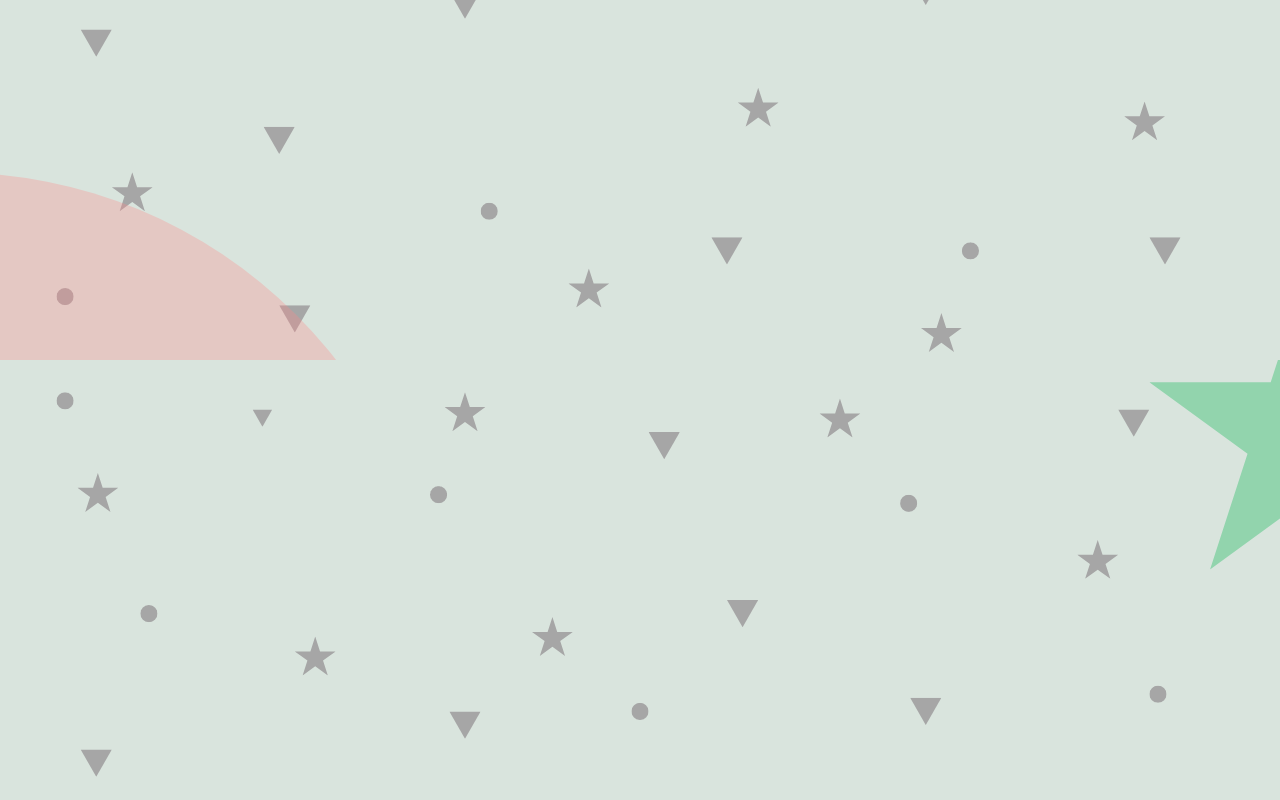
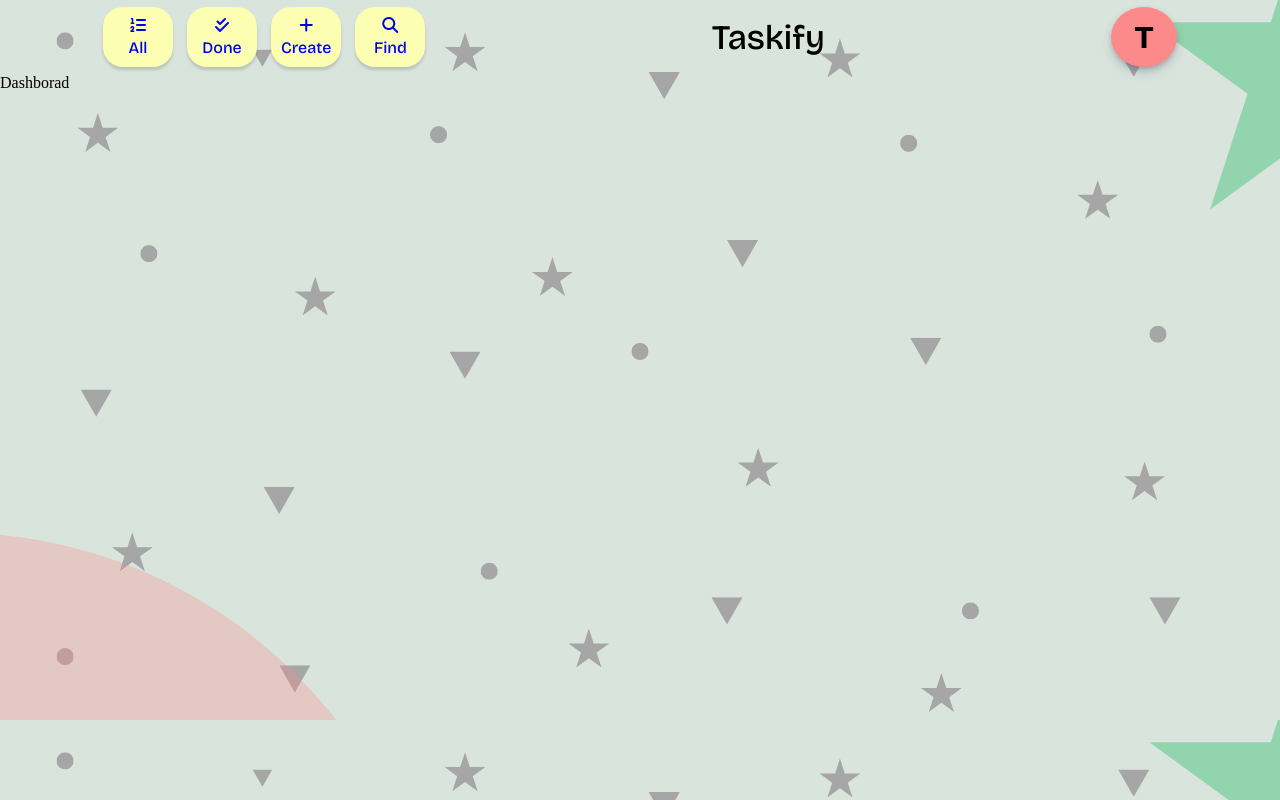
Before and after one commit to tahaali-dev/Taskifyclient, a React (Vite) app: page /dash in a window 1280 px wide. Before the commit this address had no page. Built offline with nearby package versions, Linux system fonts and the light colour scheme.

Commit message:
nav com test 1

```diff
--- a/index.html
+++ b/index.html
@@ -1,12 +1,16 @@
-<!doctype html>
-<html lang="en" >
+<!DOCTYPE html>
+<html lang="en">
   <head>
     <meta charset="UTF-8" />
     <!-- <link rel="icon" type="image/svg+xml" href="/vite.svg" /> -->
     <meta name="viewport" content="width=device-width, initial-scale=1.0" />
+    <script
+      src="https://kit.fontawesome.com/5c174a778e.js"
+      crossorigin="anonymous"
+    ></script>
     <title>Taskify</title>
   </head>
-  <body >
+  <body>
     <div id="root"></div>
     <script type="module" src="/src/main.jsx"></script>
   </body>
--- a/src/App.jsx
+++ b/src/App.jsx
@@ -1,13 +1,17 @@
 import LandingPage from "./Pages/Landing Page/LandingPage";
 import { BrowserRouter, Routes, Route } from "react-router-dom";
 import AuthPage from "./Pages/AuthPage/AuthPage";
+import Dash from "./Pages/Dashboard/Dash";
+import Layout from "./Components/Layout/Layout";
 
 export default function App() {
   return (
     <BrowserRouter>
       <Routes>
         <Route path="/" element={<LandingPage />} />
-        {/* <Route path="/auth" element={<AuthPage/>}/> */}
+        <Route  element={<Layout />}>
+          <Route path="/dash" element={<Dash />} />
+        </Route>
       </Routes>
     </BrowserRouter>
   );
--- /dev/null
+++ b/src/Components/Layout/Layout.jsx
@@ -0,0 +1,14 @@
+import React from 'react'
+import { Outlet } from 'react-router-dom'
+import Navabr from '../Navbar/Navabr'
+
+const Layout = () => {
+  return (
+    <>
+       <Navabr />
+      <Outlet />
+    </>
+  )
+}
+
+export default Layout
--- /dev/null
+++ b/src/Components/Navbar/Navabr.jsx
@@ -0,0 +1,89 @@
+import React, { useState } from "react";
+import "./Navbar.css";
+import { Link } from "react-router-dom";
+import { motion } from "framer-motion";
+
+const Navabr = () => {
+  const [menu, SetMenu] = useState("m-m-c");
+
+  const MobileMenuHandle = () => {
+    if (menu === "m-m-c") {
+      SetMenu((prev) => "mobile-menu");
+    } else {
+      SetMenu("m-m-c");
+    }
+  };
+
+  return (
+    <>
+      <div className="w-full full-nav">
+        <div className="w-85 nav-cont">
+          <motion.div
+            initial={{ opacity: 0 }}
+            animate={{ opacity: 1 }}
+            transition={{ duration: 1 }}
+            className="left-nav"
+          >
+            <Link className="link">
+              <i className="fa-solid fa-list-ol"></i>All
+            </Link>
+            <Link className="link">
+              <i className="fa-solid fa-check-double"></i>Done
+            </Link>
+
+            <Link className="link">
+              <i className="fa-solid fa-plus"></i>Create
+            </Link>
+
+            <Link className="link">
+              <i className="fa-solid fa-magnifying-glass"></i>Find
+            </Link>
+          </motion.div>
+          <div className="center">
+            <h2>Taskify</h2>
+          </div>
+          <div className="right-nav">
+            <h2>T</h2>
+          </div>
+        </div>
+      </div>
+      {/* Mobile Navbar */}
+      <div className="w-full m-full ">
+        <div className="mo-nav">
+          <div className="left-m">
+            <h2>Taskify</h2>
+          </div>
+
+          <div className="right-m" onClick={MobileMenuHandle}>
+            <i className="fa-solid fa-bars-staggered"></i>
+          </div>
+        </div>
+      </div>
+
+      <div className={menu}>
+        <div className="m-menu">
+          <Link className=" m-menu-1 menu">
+            <i className="fa-solid fa-list-ol"></i>All
+          </Link>
+          <Link className="m-menu-2 menu">
+            <i className="fa-solid fa-check-double"></i>Done
+          </Link>
+
+          <Link className="m-menu-3 menu">
+            <i className="fa-solid fa-plus"></i>Create
+          </Link>
+
+          <Link className="m-menu-4 menu">
+            <i className="fa-solid fa-magnifying-glass"></i>Find
+          </Link>
+
+          <Link className="m-menu-5 menu" onClick={MobileMenuHandle}>
+            <i className="fa-regular fa-circle-xmark"></i>Close
+          </Link>
+        </div>
+      </div>
+    </>
+  );
+};
+
+export default Navabr;
--- /dev/null
+++ b/src/Components/Navbar/Navbar.css
@@ -0,0 +1,171 @@
+.full-nav {
+  /* background-color: #bfeeda; */
+}
+
+.nav-cont {
+  /* border: 1px solid; */
+  display: flex;
+  justify-content: space-between;
+}
+.left-nav {
+  /* border: 1px solid red; */
+  display: flex;
+}
+.link {
+  /* border: 1px solid red; */
+  background-color: var(--back2);
+  display: flex;
+  flex-direction: column;
+  padding: 10px;
+  min-width: 70px;
+  justify-content: center;
+  align-items: center;
+  gap: 5px;
+  margin: 7px;
+  border-radius: 20px;
+  text-decoration: none;
+  font-family: var(--bric);
+  box-shadow: rgba(0, 0, 0, 0.15) 0px 3px 3px 0px;
+  transition: 0.3s ease-in-out;
+}
+.link:hover {
+  transform: scale(1.05);
+  transition: 0.3s ease-in-out;
+  color: black;
+}
+
+.center {
+  /* border: 1px solid; */
+  display: flex;
+  align-items: center;
+  font-family: var(--bric);
+  margin: 7px;
+  padding: 0px 10px;
+  font-size: 23px;
+}
+.right-nav {
+  /* border: 1px solid red; */
+  min-width: 66px;
+  border-radius: 50%;
+  display: flex;
+  justify-content: center;
+  align-items: center;
+  background-color: var(--pink);
+  margin: 7px;
+  box-shadow: rgba(50, 50, 93, 0.25) 0px 6px 12px -2px,
+    rgba(0, 0, 0, 0.3) 0px 3px 7px -3px;
+}
+.right-nav h2 {
+  font-family: var(--mont);
+  font-size: 30px;
+}
+.m-full {
+  display: none;
+}
+.mo-nav {
+  display: none;
+}
+
+@media (max-width: 786px) {
+  .nav-cont {
+    display: none;
+  }
+  /* Mobile Nav Bar */
+
+  .m-full {
+    display: flex;
+    background-color: var(--pink);
+    min-width: 100%;
+    min-height: 6vh;
+  }
+  /* Mobile Nav Bar */
+  .mo-nav {
+    display: flex;
+    justify-content: space-between;
+    min-width: 95%;
+  }
+  .left-m {
+    /* border: 1px solid yellow; */
+    display: flex;
+    justify-content: center;
+    align-items: center;
+    min-width: 40px;
+    font-family: var(--bric);
+    color: var(--back2);
+  }
+  .right-m {
+    /* border: 1px solid; */
+    min-width: 50px;
+    font-size: 28px;
+    display: flex;
+    justify-content: center;
+    align-items: center;
+  }
+}
+
+/* Mobile Menu */
+.mobile-menu {
+  position: absolute;
+  top: 0;
+  /* border: 1px solid; */
+  background-color: var(--back3);
+  min-width: 100%;
+  min-height: 100%;
+  display: flex;
+  justify-content: center;
+  align-items: center;
+}
+
+.m-menu {
+  /* border: 1px solid; */
+  min-height: 50vh;
+  min-width: 80vw;
+  display: grid;
+  grid-template-areas:
+    "m1 m2"
+    "m1 m3"
+    "m4 m5";
+  gap: 10px;
+}
+.menu {
+  /* border: 1px solid; */
+  display: flex;
+  flex-direction: column;
+  justify-content: center;
+  align-items: center;
+  border-radius: 30px;
+  font-size: 20px;
+  text-decoration: none;
+  gap: 10px;
+  font-family: var(--bric);
+  color: var(--black);
+  box-shadow: rgba(0, 0, 0, 0.15) 0px 3px 3px 0px;
+}
+
+.m-menu-1 {
+  grid-area: m1;
+  background-color: #ffd966;
+}
+.m-menu-2 {
+  grid-area: m2;
+  background-color: #bbd6b8;
+
+}
+.m-menu-3 {
+  grid-area: m3;
+  background-color: #6096b4;
+
+}
+.m-menu-4 {
+  grid-area: m4;
+  background-color: #b8e8fc;
+
+}
+.m-menu-5 {
+  grid-area: m5;
+  background-color: #bb6464;
+
+}
+.m-m-c{
+    display: none;
+}
--- /dev/null
+++ b/src/Pages/Dashboard/Dash.jsx
@@ -0,0 +1,13 @@
+import React from "react";
+import Navabr from "../../Components/Navbar/Navabr";
+import { Outlet } from "react-router-dom";
+
+const Dash = () => {
+  return (
+    <div>
+     Dashborad
+    </div>
+  );
+};
+
+export default Dash;
--- a/src/Pages/Landing Page/LeftCont.jsx
+++ b/src/Pages/Landing Page/LeftCont.jsx
@@ -26,7 +26,6 @@ const LeftCont = () => {
   const LoginSet = () => {
     // Setinitail("Login");
     dispatch(logReg("Login"));
-
   };
 
   return (
--- a/src/index.css
+++ b/src/index.css
@@ -21,10 +21,10 @@
   --pop: "Poppins", sans-serif;
 }
 
-body{
+body {
   /* background-color: var(--back3);  */
   background-image: url(/back2.png);
-  background-position: center;
+/* background-repeat: no-repeat; */
   background-size: cover;
   /* min-width: 100vw;
   max-width: 100vw; */
@@ -85,7 +85,7 @@ justify-content: center;
 }
 
 /* Buttons  */
-.button1{
+.button1 {
   width: 50%;
   padding: 10px 0px;
   background-color: var(--yellow);
@@ -96,13 +96,12 @@ justify-content: center;
   cursor: pointer;
   transition: 0.3s ease-in-out;
 }
-.button1:hover{
+.button1:hover {
   box-shadow: var(--yellow) 0px 22px 70px 4px;
   transition: 0.3s ease-in-out;
 }
 
-
-.button2{
+.button2 {
   width: 50%;
   padding: 10px 0px;
   background-color: var(--dark1);
@@ -112,14 +111,13 @@ justify-content: center;
   font-family: var(--pop);
   font-size: 19px;
   transition: 0.3s ease-in-out;
-
 }
-.button2:hover{
+.button2:hover {
   box-shadow: var(--dark1) 0px 22px 70px 4px;
   transition: 0.3s ease-in-out;
 }
 
-  .link-btn{
+.link-btn {
   background-color: transparent;
   border: none;
   font-size: 18px;
@@ -128,7 +126,7 @@ justify-content: center;
   transition: 0.3s ease-in-out;
   cursor: pointer;
 }
-  .link-btn:hover{
+.link-btn:hover {
   color: blue;
   transition: 0.3s ease-in-out;
 }
```
Also changed, not shown: src/Pages/Dashboard/Dash.css (added). Lines whose indentation alone changed are shown as unchanged.
